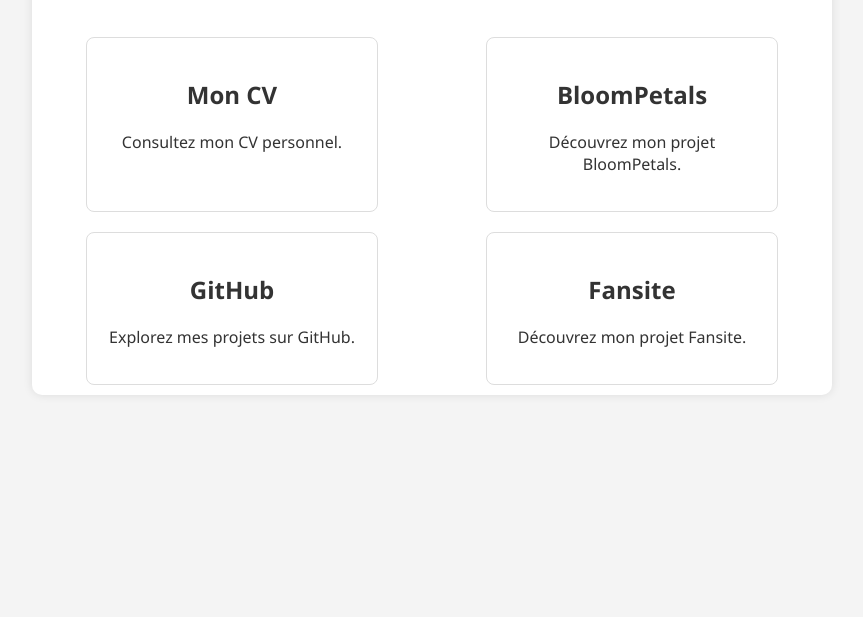
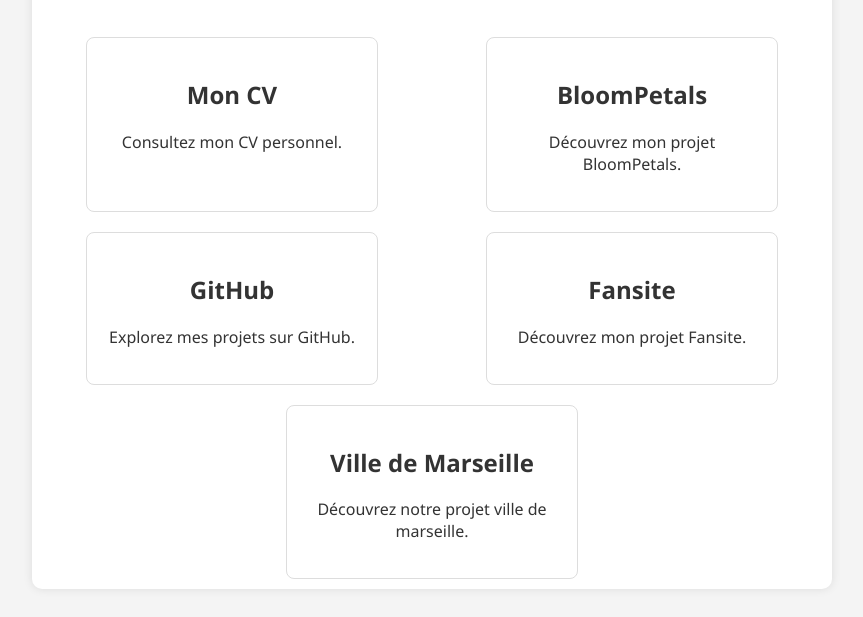
Before and after one commit to chaima-bekhaouda/CV-Plesk, a plain HTML site: page index.html in a window 1280 px wide. Shown: the part 131-748 px from the top of the page, without its empty margins (208-1071 px from the left). Drawn offline with Linux system fonts and the light colour scheme.

Commit message:
Update index.html

```diff
--- a/index.html
+++ b/index.html
@@ -30,6 +30,10 @@
                 <h2>Fansite</h2>
                 <p>Découvrez mon projet Fansite.</p>
             </a>
+              <a href="" class="project-link">
+                <h2>Ville de Marseille</h2>
+                <p>Découvrez notre projet ville de marseille.</p>
+            </a>
         </div>
     </div>
 </body>
```
